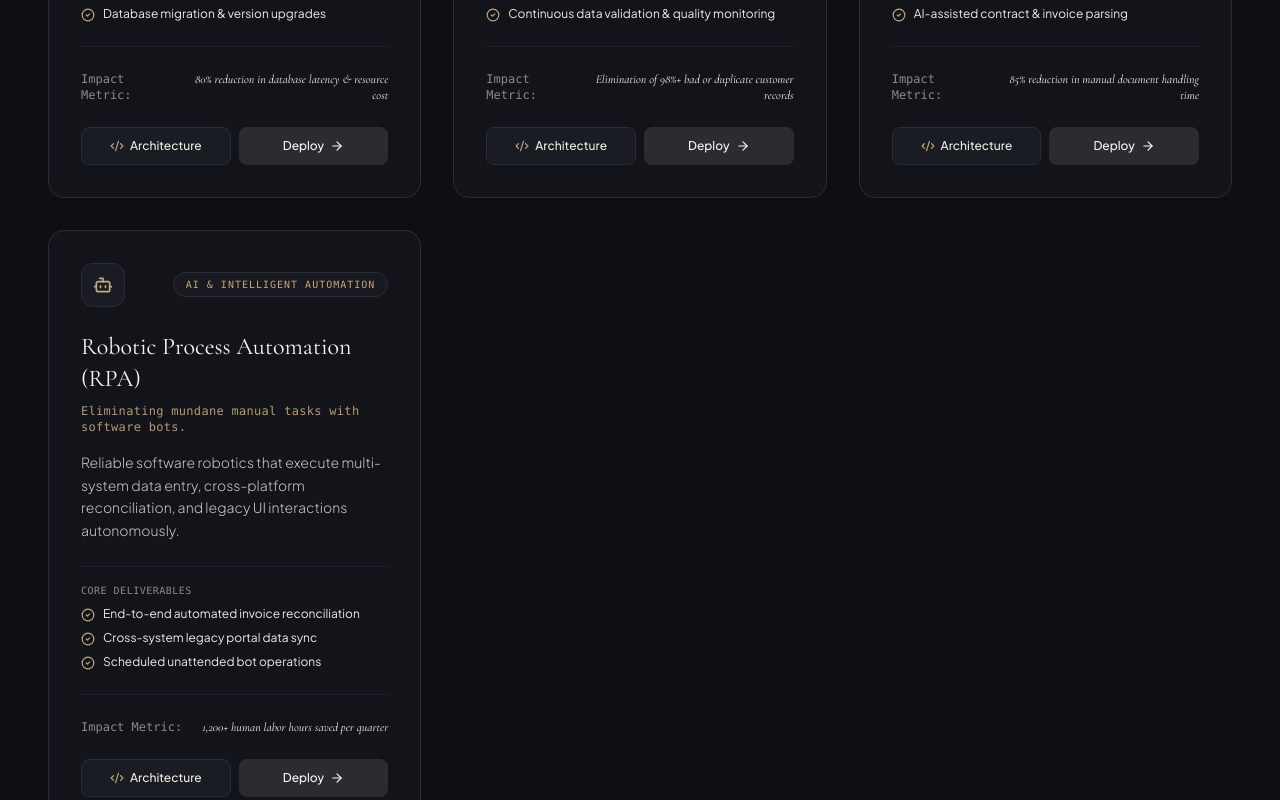
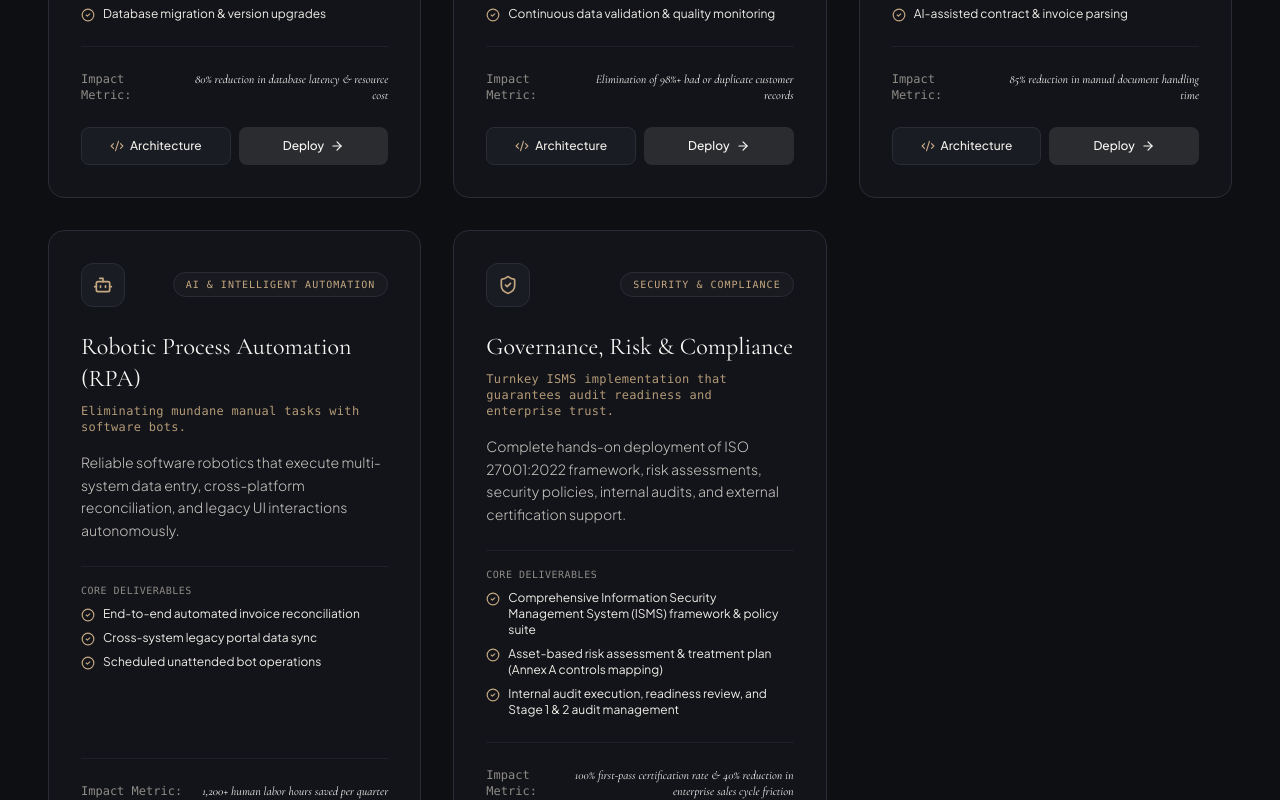
Before and after one commit to jacksonbeaufort-ship-it/Beaufort-Strategy-Website, a React (Vite) app: page / in a window 1280 px wide. Shown: the part 3992-4792 px from the top of the page. Built offline with nearby package versions, Linux system fonts and the light colour scheme.

Commit message:
Security Services

```diff
--- a/src/components/Services.tsx
+++ b/src/components/Services.tsx
@@ -11,6 +11,7 @@ import {
   Server,
   Sparkles,
   Bot,
+  ShieldCheck,
   Layers,
   ArrowRight,
   CheckCircle2,
@@ -32,11 +33,12 @@ export const Services: React.FC<ServicesProps> = ({
   const [activeBlueprintService, setActiveBlueprintService] = useState<ServiceItem | null>(null);
 
   const domainTabs = [
-    { id: 'all', label: 'All Capabilities', count: 10 },
+    { id: 'all', label: 'All Capabilities', count: 11 },
     { id: 'growth', label: 'Growth & Strategy', count: 3 },
     { id: 'marketing', label: 'Marketing & Acquisition', count: 2 },
     { id: 'data', label: 'Data Engineering & Systems', count: 3 },
     { id: 'automation', label: 'AI & Automation', count: 2 },
+    { id: 'security', label: 'Security & Compliance', count: 1 },
   ];
 
   const filteredServices =
@@ -66,6 +68,8 @@ export const Services: React.FC<ServicesProps> = ({
         return <Sparkles className="w-5 h-5 text-[#C5A880]" />;
       case 'robotic-process-automation':
         return <Bot className="w-5 h-5 text-[#C5A880]" />;
+      case 'security-certifications-iso-27001':
+        return <ShieldCheck className="w-5 h-5 text-[#C5A880]" />;
       default:
         return <Layers className="w-5 h-5 text-[#C5A880]" />;
     }
--- a/src/data/content.ts
+++ b/src/data/content.ts
@@ -1,7 +1,7 @@
 export interface ServiceItem {
   id: string;
   title: string;
-  domain: 'growth' | 'marketing' | 'data' | 'automation';
+  domain: 'growth' | 'marketing' | 'data' | 'automation' | 'security';
   domainLabel: string;
   tagline: string;
   description: string;
@@ -285,6 +285,29 @@ export const CORE_SERVICES: ServiceItem[] = [
         "Set up automated execution schedules with detailed audit logs"
       ]
     }
+  },
+  {
+    id: "security-certifications-iso-27001",
+    title: "Governance, Risk & Compliance",
+    domain: "security",
+    domainLabel: "Security & Compliance",
+    tagline: "Turnkey ISMS implementation that guarantees audit readiness and enterprise trust.",
+    description: "Complete hands-on deployment of ISO 27001:2022 framework, risk assessments, security policies, internal audits, and external certification support.",
+    deliverables: [
+      "Comprehensive Information Security Management System (ISMS) framework & policy suite",
+      "Asset-based risk assessment & treatment plan (Annex A controls mapping)",
+      "Internal audit execution, readiness review, and Stage 1 & 2 audit management"
+    ],
+    impactMetric: "100% first-pass certification rate & 40% reduction in enterprise sales cycle friction",
+    architectureDetails: {
+      problemSolved: "Enterprise prospects and auditors require a verifiable information-security program before approving vendor relationships.",
+      techStack: ["ISO 27001:2022", "ISMS", "Annex A Controls", "Risk Register", "Internal Audit Program"],
+      processSteps: [
+        "Establish the ISMS scope, security policies, and accountable control owners.",
+        "Complete an asset-based risk assessment and map treatment actions to Annex A controls.",
+        "Run internal audit and readiness reviews, then manage Stage 1 and Stage 2 certification activities."
+      ]
+    }
   }
 ];
 
```
